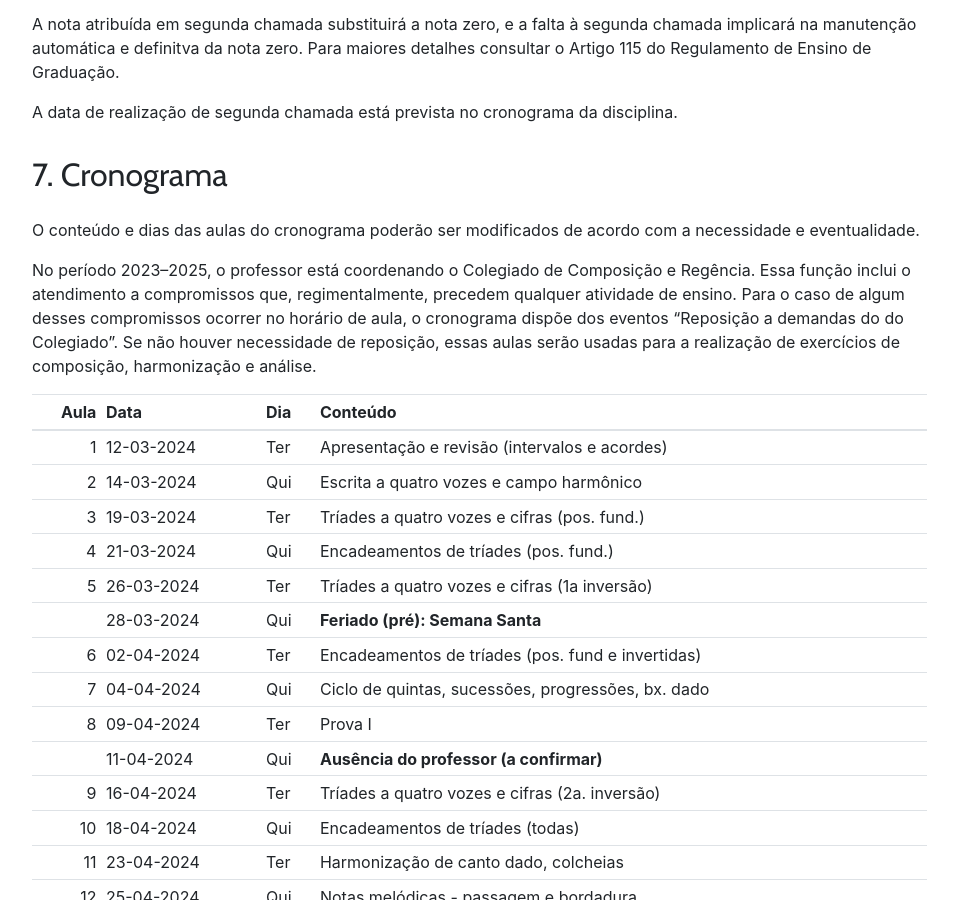
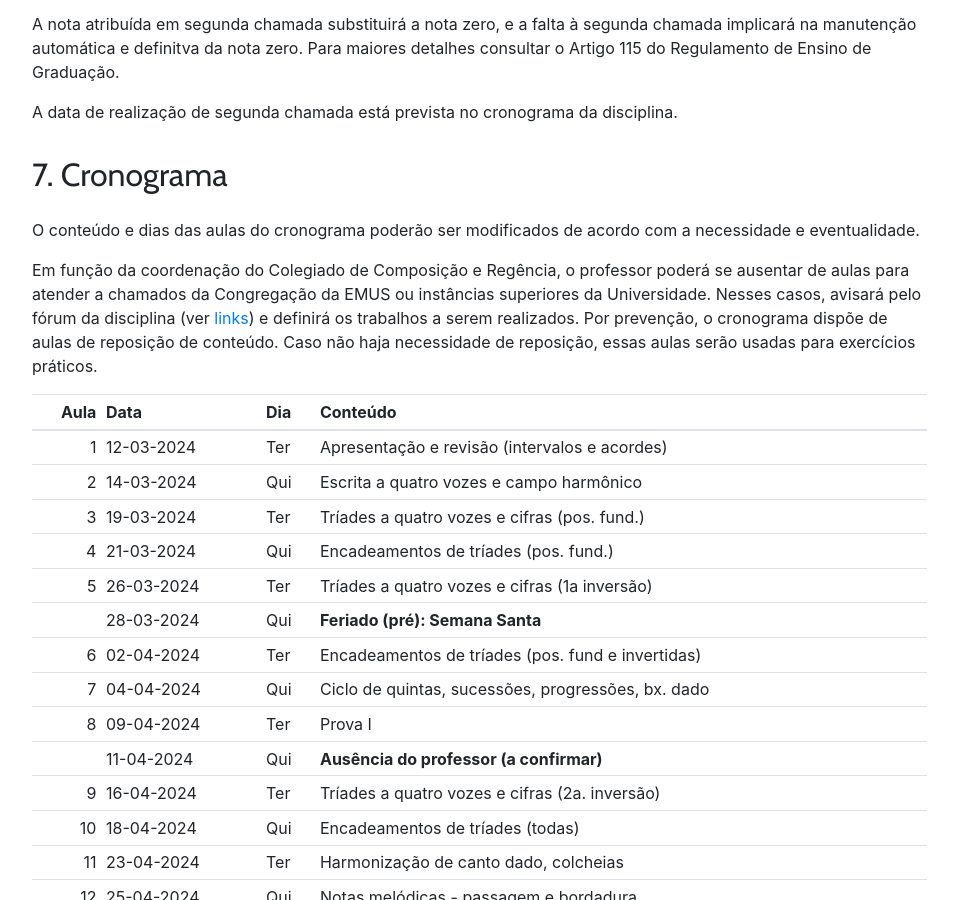
Before and after one commit to kroger/genosmus, a Jekyll site: the page built from _marcos/musa69.md, in a window 1280 px wide and 900 px high, scrolled down 2071 px. Shown: the whole window, without its empty margins (68-1026 px from the left). Built offline with Jekyll 4.4.1, drawn with Linux system fonts in a browser that asks for light colours; nearby versions of some CDN libraries; the table of contents is made by our own code.

Commit message:
Melhora texto sobre cronograma

```diff
--- a/_marcos/musa69.md
+++ b/_marcos/musa69.md
@@ -70,7 +70,7 @@ A data de realização de segunda chamada está prevista no cronograma da discip
 
 O conteúdo e dias das aulas do cronograma poderão ser modificados de acordo com a necessidade e eventualidade.
 
-No período 2023--2025, o professor está coordenando o Colegiado de Composição e Regência. Essa função inclui o atendimento a compromissos que, regimentalmente, precedem qualquer atividade de ensino. Para o caso de algum desses compromissos ocorrer no horário de aula, o cronograma dispõe dos eventos "Reposição a demandas do do Colegiado". Se não houver necessidade de reposição, essas aulas serão usadas para a realização de exercícios de composição, harmonização e análise.
+Em função da coordenação do Colegiado de Composição e Regência, o professor poderá se ausentar de aulas para atender a chamados da Congregação da EMUS ou instâncias superiores da Universidade. Nesses casos, avisará pelo fórum da disciplina (ver [links](#11-links)) e definirá os trabalhos a serem realizados. Por prevenção, o cronograma dispõe de aulas de reposição de conteúdo. Caso não haja necessidade de reposição, essas aulas serão usadas para exercícios práticos.
 
 | Aula | Data       | Dia  | Conteúdo                                           |
 | ---: | :--------- | :--- | :------------------------------------------------- |
```
Also changed, not shown: _marcos/musa71.md (+1 -1 lines).
